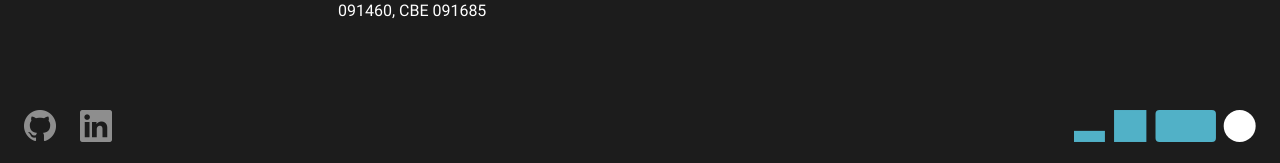
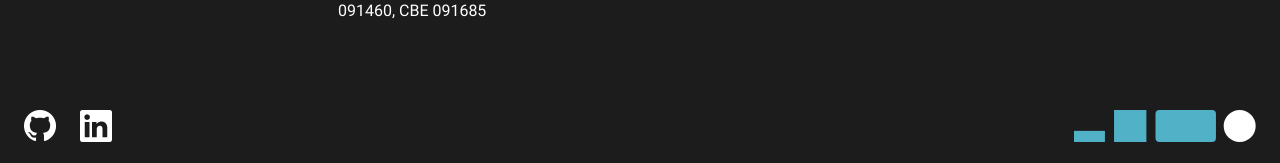
Before and after one commit to compilerla/compiler.la, a Jekyll site: the page built from index.html, in a window 1280 px wide. Shown: the part 934-1097 px from the top of the page. Built offline with Jekyll 4.4.1, drawn with Linux system fonts in a browser that asks for light colours.

Commit message:
refactor(footer/icons): use SVG, mask and standard icon hover color

```diff
--- a/_layouts/default.html
+++ b/_layouts/default.html
@@ -60,10 +60,12 @@
             </div>
             <div class="d-flex social-media-container">
                 <div class="d-flex py-4 gap-md-4 gap-3">
-                    <a href="https://github.com/compilerla"><img class="social-media-icon opacity-50"
-                            src="/assets/social_media/github_mark.png" alt="GitHub"></a>
-                    <a href="https://www.linkedin.com/company/compiler-la"><img class="social-media-icon opacity-50"
-                            src="/assets/social_media/linkedin_in.png" alt="LinkedIn"></a>
+                    <a class="social-media-icon" href="https://github.com/compilerla">
+                        <i class="github"></i>
+                    </a>
+                    <a class="social-media-icon" href="https://www.linkedin.com/company/compiler-la">
+                        <i class="linkedin"></i>
+                    </a>
                 </div>
                 <img class="brandmark ms-auto" src="/assets/compiler_brandmark.svg" alt="Compiler brandmark">
             </div>
--- a/styles/base.css
+++ b/styles/base.css
@@ -6,6 +6,7 @@
     --brand-primary-green: #88B440;
     --brand-primary-black: #1C1C1C;
     --brand-primary-cyan: #51B1C7;
+    --brand-scale-gray-3: #878787;
     --bs-primary: #88B440; /* Use with .text-primary */
     --bs-primary-rgb: 136, 180, 64;
     --bs-secondary: #51B1C7; /* Use with .text-secondary */
@@ -249,20 +250,41 @@ header {
 
 /* Footer */
 
-.social-media-icon {
-    transition: 250ms;
+.social-media-icon,
+.social-media-icon i {
     width: calc(24rem / 16);
+    height: calc(24rem / 16);
 }
 
 @media (min-width: 992px) {
-    .social-media-icon {
+    .social-media-icon,
+    .social-media-icon i {
         width: calc(32rem / 16);
+        height: calc(32rem / 16);
     }
 }
 
-.social-media-icon:hover,
-.social-media-icon:focus {
-    opacity: 100% !important;
+.social-media-icon i {
+    transition: 250ms;
+    -webkit-mask-size: cover;
+    mask-size: cover;
+    background-color: var(--white);
+    display: inline-block;
+}
+
+.social-media-icon:hover i,
+.social-media-icon:focus i{
+    background-color: var(--brand-scale-gray-3);
+}
+
+.social-media-icon .github {
+    -webkit-mask-image: url(/assets/social_media/github.svg);
+    mask-image: url(/assets/social_media/github.svg);
+}
+
+.social-media-icon .linkedin {
+    -webkit-mask-image: url(/assets/social_media/linkedin.svg);
+    mask-image: url(/assets/social_media/linkedin.svg);
 }
 
 .brandmark {
```
Also changed, not shown: assets/social_media/github.svg (added), assets/social_media/github_mark.png (deleted), assets/social_media/linkedin.svg (added), assets/social_media/linkedin_in.png (deleted), assets/social_media/twitter_logo.svg (deleted).
